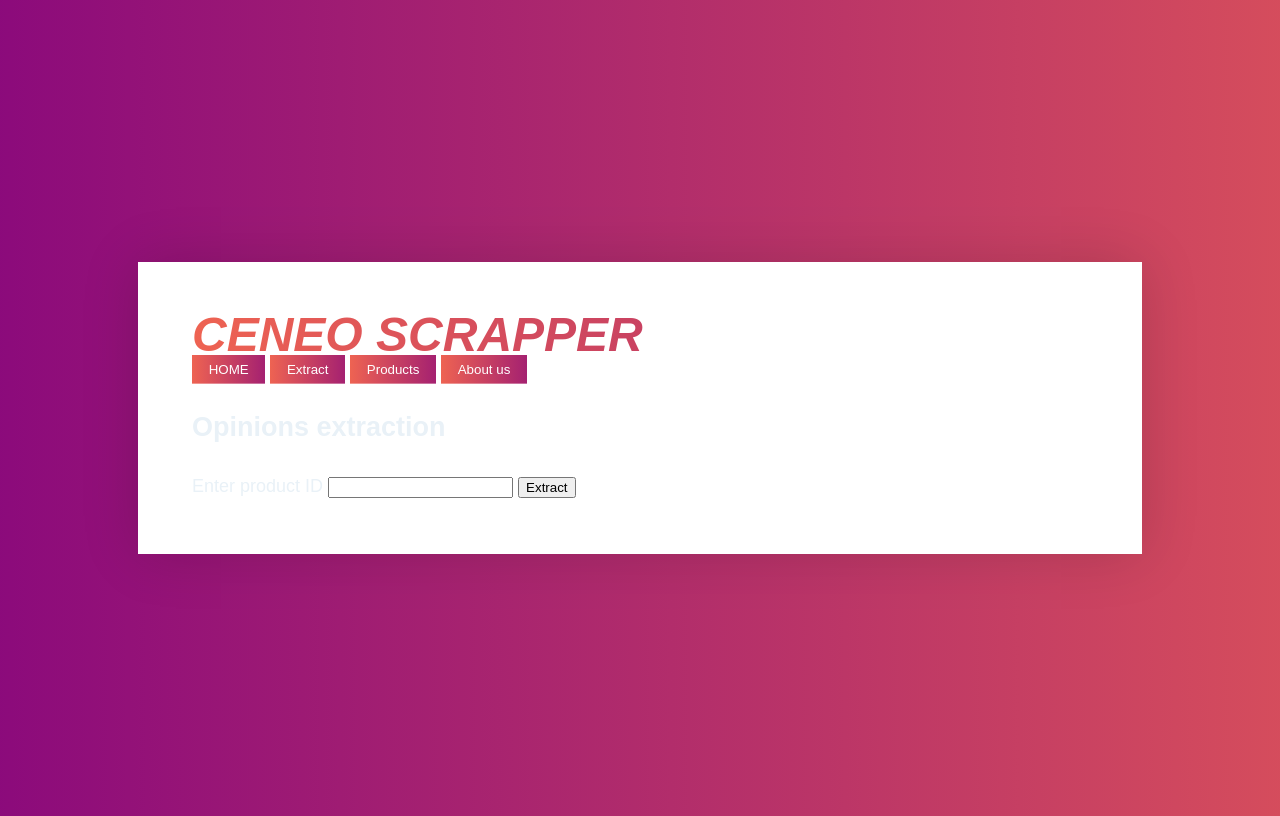
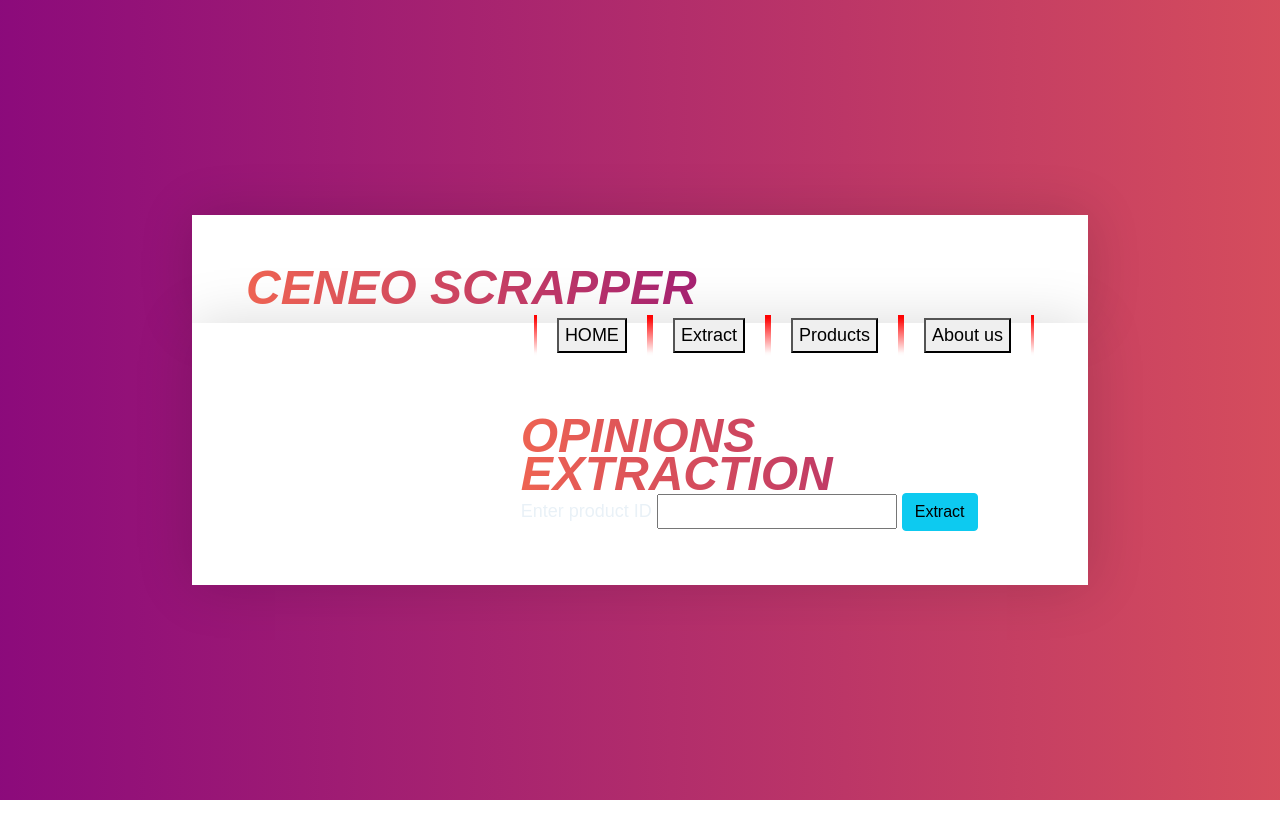
Before and after one commit to Liddeldiiz/CeneoScrapperAI, a Flask app: page /extract in a window 1280 px wide. Run offline with Flask 2, Linux system fonts and the light colour scheme.

Commit message:
2021-05-31 ŁK

```diff
--- a/app/static/style.css
+++ b/app/static/style.css
@@ -70,6 +70,36 @@ body {
     background-position: right;
 }
 
+#pageTitle {
+    float: left;
+}
+
+.navbar {
+    float: right;
+}
+
+.navbar a {
+    display: block;
+    text-decoration: none;
+    font-size: 5px 20px;
+    font-family: arial;
+    color: #000000bb;
+    padding: 0 20px;
+    border-width: 3px;
+    border-style: solid;
+    border-image:
+    linear-gradient(
+      to bottom,
+      red,
+      rgba(0, 0, 0, 0)
+    ) 1 100%;
+    transition: bottom-to-top 0.6s;
+}
+
+.navbar a.hover {
+
+}
+
 .fun {
     color: white;
     border: 0;
@@ -84,3 +114,11 @@ body {
 .fun:hover {
     background-position: right;
 }
+
+.container {
+    margin-top: 40px;
+}
+
+/*
+Credits go to Kevin Powell and his Youtube channel, with his awesome content about css
+*/
--- a/app/templates/brands.html.jinja
+++ b/app/templates/brands.html.jinja
@@ -1,7 +1,7 @@
 {% extends "layout.html.jinja" %}
 
 {% block middle %}
-    <h2> Brands </h2>
+    <h2 class="title"> Brands </h2>
     <ul class="list-group">
         {% for product in productsList %}
             <li class="list-group-item" style="background-color: #212529;"><a href="{{url_for('product', productID=product)}}" style="color: #E9F1F7; text-decoration: none;">{{ product }}</li>
--- a/app/templates/extract.html.jinja
+++ b/app/templates/extract.html.jinja
@@ -1,7 +1,7 @@
 {% extends "layout.html.jinja" %}
 
 {% block middle %}
-    <h2> Opinions extraction </h2>
+    <h2 class="title"> Opinions extraction </h2>
     {% if form.productID.errors %}
         <div class="alert alert-danger alert-danger alert-dismissible fade show" role="alert">
             {% for error in form.productID.errors %}
--- a/app/templates/layout.html.jinja
+++ b/app/templates/layout.html.jinja
@@ -5,19 +5,24 @@
     <meta http-equiv="X-UA-Compatible" content="IE=edge">
     <meta name="viewport" content="width=device-width, initial-scale=1.0">
     <title>Ceneo Scrapper</title>
-    <!--<link href="https://cdn.jsdelivr.net/npm/bootstrap@5.0.1/dist/css/bootstrap.min.css" rel="stylesheet" integrity="sha384-+0n0xVW2eSR5OomGNYDnhzAbDsOXxcvSN1TPprVMTNDbiYZCxYbOOl7+AMvyTG2x" crossorigin="anonymous">-->
+    <link href="https://cdn.jsdelivr.net/npm/bootstrap@5.0.1/dist/css/bootstrap.min.css" rel="stylesheet" integrity="sha384-+0n0xVW2eSR5OomGNYDnhzAbDsOXxcvSN1TPprVMTNDbiYZCxYbOOl7+AMvyTG2x" crossorigin="anonymous">
     <!--<link rel="stylesheet" href="https://cdn.jsdelivr.net/npm/bootstrap-icons@1.5.0/font/bootstrap-icons.css">-->
-    <link type="text/css" rel="stylesheet" href="../static/style.css">
+    <link type="text/css" rel="stylesheet" href="{{ url_for('static', filename='style.css') }}">
 
 </head>
 <body>
+  <div>
     <div class="content">
-    <h1 class="title">Ceneo Scrapper</h1>
-    <a href="{{ url_for('index') }}"><button class="fun">HOME</button></a>
-    <a href="{{ url_for('extract') }}"><button class="fun">Extract</button></a>
-    <a href="{{ url_for('products') }}"><button class="fun">Products</button></a>
-    <a href="{{ url_for('author') }}"><button class="fun">About us</button></a>
+      <h1 class="title" id="pageTitle">Ceneo Scrapper</h1>
+      <div class="navbar">
+        <a href="{{ url_for('index') }}"><button class="draw meet">HOME</button></a>
+        <a href="{{ url_for('extract') }}"><button class="draw meet">Extract</button></a>
+        <a href="{{ url_for('products') }}"><button class="draw meet">Products</button></a>
+        <a href="{{ url_for('author') }}"><button class="draw meet">About us</button></a>
+      </div>
+    </div>
 
+    <div class="content">
       <div class="container">
         <div class="row">
           <div class="col-md-4 col-sm-12">
@@ -35,5 +40,6 @@
 
       <script src="https://cdn.jsdelivr.net/npm/bootstrap@5.0.1/dist/js/bootstrap.bundle.min.js" integrity="sha384-gtEjrD/SeCtmISkJkNUaaKMoLD0//ElJ19smozuHV6z3Iehds+3Ulb9Bn9Plx0x4" crossorigin="anonymous"></script>
     </div>
+  </div>
 </body>
 </html>
```
Lines whose indentation alone changed are shown as unchanged.
